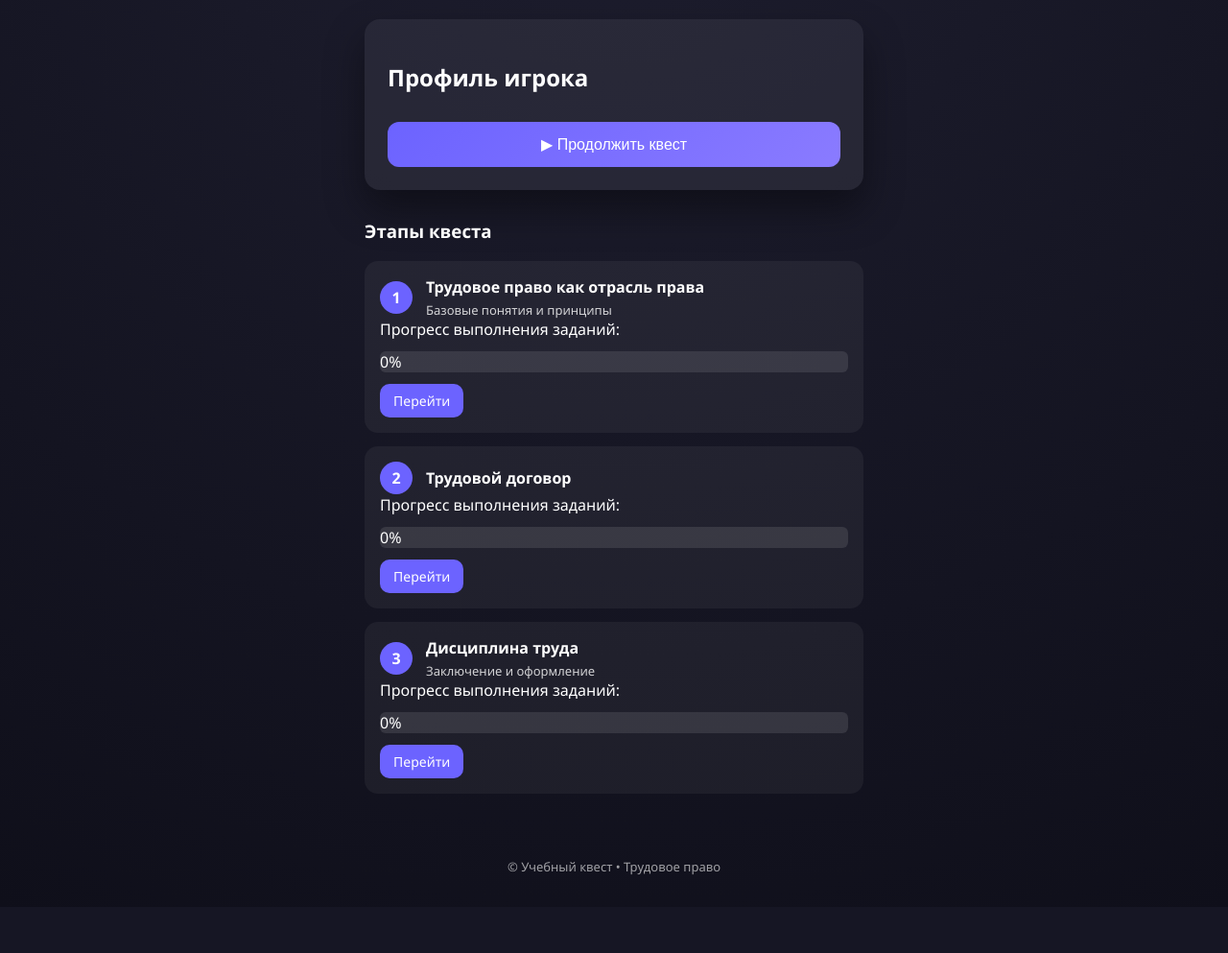
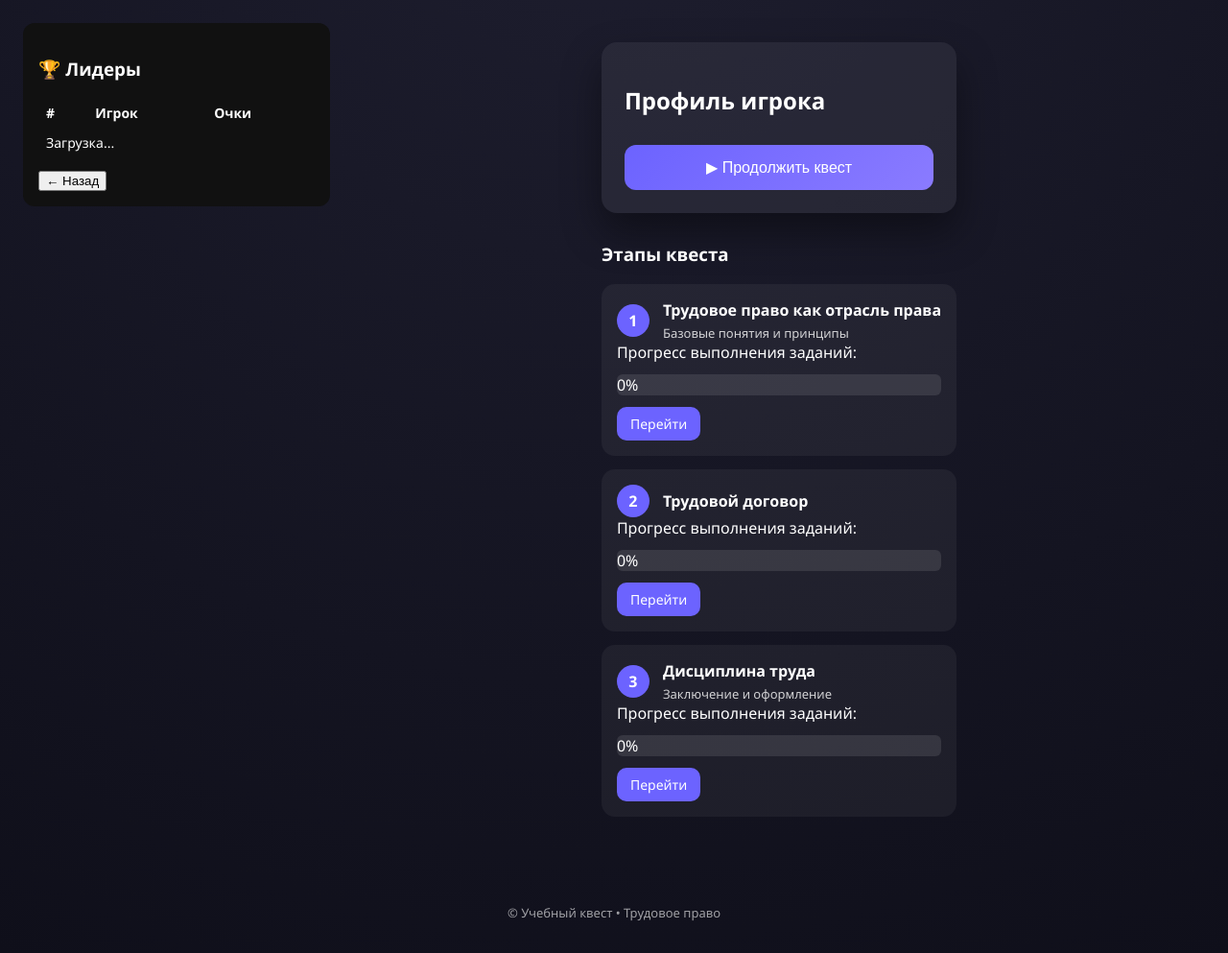
Before and after one commit to S4vant/quest_pravo, a FastAPI app: template app/static/templates/profile.html in a window 1280 px wide. Shown: the part 177-1170 px from the top of the page at 96% size. Before the commit the page ends 1088 px from the top, so only its background shows below. Run offline with FastAPI, Linux system fonts and the light colour scheme; the template is opened without the code that fills it, so the values that code supplies are empty; parts of the project's set-up code (start-up, migrations or seed data) failed here and were passed over.

Commit message:
Таблица лидеров. Выглядит не очень но наконец есть

```diff
--- a/app/service.py
+++ b/app/service.py
@@ -1,6 +1,7 @@
 from sqlalchemy.orm import Session
 from fastapi import APIRouter, Depends
 from ..app.db import get_db
+from .models import User
 def calc_question_score(wasted_time: int) -> int:
     if wasted_time <= 0:
         return 0
@@ -12,7 +13,7 @@ def update_user_rating(
     old_time: int | None,
     new_time: int
 ):
-    from app.models import User
+
 
     user = db.query(User).filter(User.id == user_id).first()
     if not user:
--- a/app/static/css/stages.css
+++ b/app/static/css/stages.css
@@ -250,3 +250,72 @@ input {
     from { opacity: 0; transform: translateY(10px); }
     to { opacity: 1; transform: translateY(0); }
 }
+.layout {
+    display: grid;
+    grid-template-columns: 320px 1fr;
+    gap: 24px;
+
+    max-width: 1400px;
+    margin: 0 auto;
+    padding: 24px;
+    align-items: start;
+}
+.sidebar {
+    background: #111;
+    border-radius: 12px;
+    padding: 16px;
+
+    position: sticky;
+    top: 24px;
+
+    max-height: calc(100vh - 48px);
+    overflow-y: auto;
+}
+
+
+/* Левая панель */
+.leaderboard-panel {
+    background: #111;
+    border-radius: 12px;
+    padding: 16px;
+    color: #fff;
+    height: fit-content;
+}
+
+.leaderboard-panel h3 {
+    margin-bottom: 12px;
+    text-align: center;
+}
+
+/* Кнопка назад */
+.back-btn {
+    width: 100%;
+    margin-bottom: 12px;
+    padding: 8px;
+    background: #222;
+    border: none;
+    color: #fff;
+    border-radius: 8px;
+    cursor: pointer;
+}
+
+.back-btn:hover {
+    background: #333;
+}
+
+.leaderboard {
+    width: 100%;
+    border-collapse: collapse;
+    margin: 12px 0;
+    font-size: 14px;
+}
+
+.leaderboard th,
+.leaderboard td {
+    padding: 6px 8px;
+    text-align: left;
+}
+
+.leaderboard tr:nth-child(even) {
+    background: rgba(255,255,255,0.05);
+}
--- /dev/null
+++ b/app/static/js/engine/leader.js
@@ -0,0 +1,19 @@
+export async function loadLeaderboard() {
+    const res = await fetch('/api/leaderboard');
+    const data = await res.json();
+
+    const tbody = document.getElementById('leaderboard-body');
+    tbody.innerHTML = '';
+
+    data.forEach(row => {
+        const tr = document.createElement('tr');
+
+        tr.innerHTML = `
+            <td>${row.position}</td>
+            <td>${row.full_name}</td>
+            <td>${row.rating}</td>
+        `;
+
+        tbody.appendChild(tr);
+    });
+}
--- a/app/static/js/main.js
+++ b/app/static/js/main.js
@@ -1,6 +1,7 @@
 import { questionHandlers } from './questions/index.js';
 import { setupDragAndDrop, clearDropZone} from './utils/utils.js';
 import { initTaskWrapper } from './engine/timer.js';
+import {loadLeaderboard} from './engine/leader.js';
 import { loadProgress, loadProfile, loadUserProgressOnce,loadStageOnce } from './api/api.js';
 import { resetQuestion } from './utils/utils.js';
 import { stageDataStore } from './engine/stage-data-store.js';
@@ -9,6 +10,8 @@ window.loadProfile = loadProfile;
 document.addEventListener('DOMContentLoaded', async () => {
 
     await loadProgress();
+    if (document.querySelector('.leaderboard')) await loadLeaderboard();
+
     const wrappers = document.querySelectorAll(
         '.stage-content[data-stage][data-question]'
     );
--- a/app/static/templates/profile.html
+++ b/app/static/templates/profile.html
@@ -13,6 +13,33 @@
     <p>Профиль игрока и этапы прохождения</p>
 </header>
 
+<div class="layout">
+
+    <!-- БОКОВАЯ ПАНЕЛЬ -->
+    <aside class="sidebar">
+        <h3>🏆 Лидеры</h3>
+
+        <table class="leaderboard">
+            <thead>
+                <tr>
+                    <th>#</th>
+                    <th>Игрок</th>
+                    <th>Очки</th>
+                </tr>
+            </thead>
+            <tbody id="leaderboard-body">
+                <tr>
+                    <td colspan="3">Загрузка...</td>
+                </tr>
+            </tbody>
+        </table>
+
+        <button class="secondary-btn" onclick="history.back()">
+            ← Назад
+        </button>
+    </aside>
+
+    <!-- ОСНОВНОЙ КОНТЕНТ -->
     <main class="game">
 
         <!-- ПРОФИЛЬ -->
@@ -32,6 +59,7 @@
         <!-- ЭТАПЫ -->
         <h3>Этапы квеста</h3>
 
+        <!-- ЭТАП 1 -->
         <div class="stage-card">
             <div class="stage-header">
                 <span class="stage-num">1</span>
@@ -42,17 +70,16 @@
             </div>
 
             <div class="progress-wrapper">
-    <label for="progress">Прогресс выполнения заданий:</label>
+                <label>Прогресс выполнения заданий:</label>
                 <div class="progress">
-
-        <div id="progress-stage-1" class="progress-bar" style="width: 0%;">0%</div>
+                    <div id="progress-stage-1" class="progress-bar" style="width: 0%">0%</div>
                 </div>
-
             </div>
 
             <span class="stage-btn" onclick="startStage(1)">Перейти</span>
         </div>
 
+        <!-- ЭТАП 2 -->
         <div class="stage-card">
             <div class="stage-header">
                 <span class="stage-num">2</span>
@@ -60,16 +87,18 @@
                     <h4>Трудовой договор</h4>
                 </div>
             </div>
+
             <div class="progress-wrapper">
-    <label for="progress">Прогресс выполнения заданий:</label>
+                <label>Прогресс выполнения заданий:</label>
                 <div class="progress">
-        <div id="progress-stage-2" class="progress-bar" style="width: 0%;">0%</div>
+                    <div id="progress-stage-2" class="progress-bar" style="width: 0%">0%</div>
                 </div>
-
             </div>
 
             <span class="stage-btn" onclick="startStage(2)">Перейти</span>
         </div>
+
+        <!-- ЭТАП 3 -->
         <div class="stage-card">
             <div class="stage-header">
                 <span class="stage-num">3</span>
@@ -78,17 +107,19 @@
                     <p>Заключение и оформление</p>
                 </div>
             </div>
+
             <div class="progress-wrapper">
-    <label for="progress">Прогресс выполнения заданий:</label>
+                <label>Прогресс выполнения заданий:</label>
                 <div class="progress">
-        <div id="progress-stage-3" class="progress-bar" style="width: 0%;">0%</div>
+                    <div id="progress-stage-3" class="progress-bar" style="width: 0%">0%</div>
                 </div>
-
             </div>
 
             <span class="stage-btn" onclick="startStage(3)">Перейти</span>
         </div>
+
     </main>
+</div>
 
 <footer class="main-footer">
     <p>© Учебный квест • Трудовое право</p>
```
Also changed, not shown: app/schemas.py (+13 -0 lines), app/static/templates/stage_2.html (+20 -3 lines), app/static/templates/stage_3.html (+16 -3 lines), routers/api.py (+53 -6 lines), db/quest.db. Lines whose indentation alone changed are shown as unchanged.
